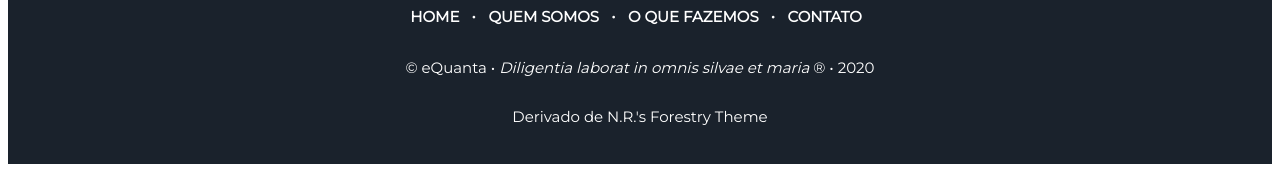
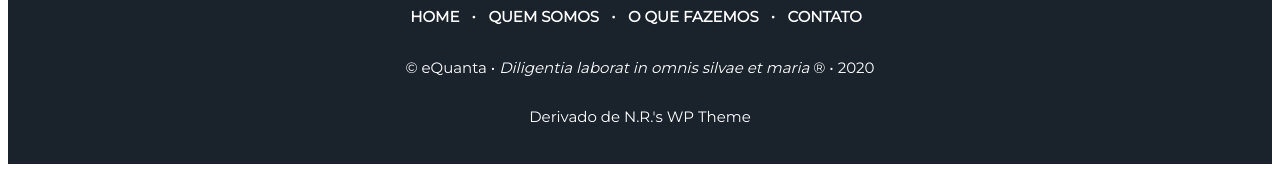
Before and after one commit to leroy1977/eQ1, a Jekyll site: the page built from index.html, in a window 1280 px wide and 900 px high, scrolled down 2507 px. Shown: the part 728-897 px from the top of the window. Built offline with Jekyll 4.4.1, drawn with Linux system fonts in a browser that asks for light colours.

Commit message:
Update footer.html

```diff
--- a/_includes/footer.html
+++ b/_includes/footer.html
@@ -21,7 +21,7 @@
 
     <p>&copy; {{site.username}} &bull; {{site.description}} &reg; &bull; 2020</p>
     <!--<p> {% include fb-like.html %} </p> -->
-    <p>Derivado de N.R.'s Forestry Theme</p>
+    <p>Derivado de N.R.'s WP Theme</p>
 
 </footer>
 
```
